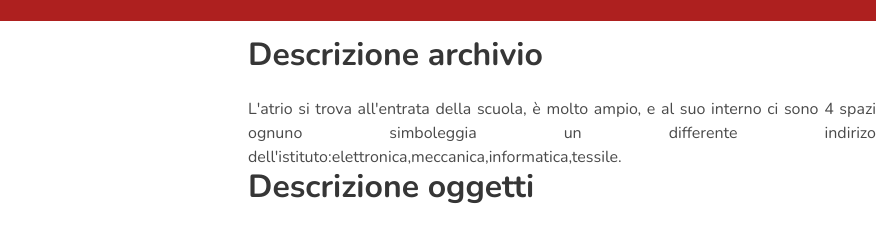
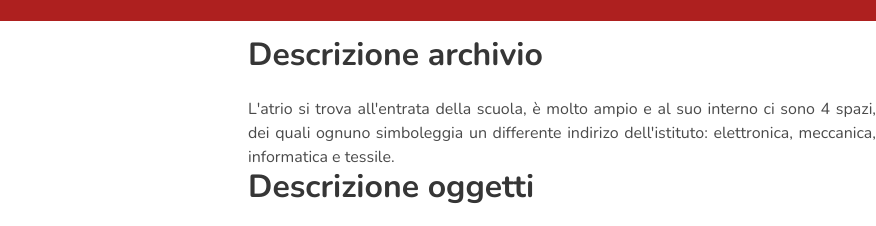
Before and after one commit to lorenzobotti/archivi, a website: page atrio/index.html in a window 1280 px wide. Shown: the part 119-345 px from the top of the page, 404-1280 px from the left. Drawn offline with nearby package versions, Linux system fonts and the light colour scheme.

Commit message:
Correzione contenuto corridoio

```diff
--- a/atrio/index.html
+++ b/atrio/index.html
@@ -44,7 +44,7 @@
         <div class="content" style="text-align: justify">
           <h2 class="title">Descrizione archivio</h2>
       		<p style="text-align:justify">
-      			L'atrio si trova all'entrata della scuola, è molto ampio, e al suo interno ci sono 4 spazi ognuno simboleggia un differente indirizo dell'istituto:elettronica,meccanica,informatica,tessile.
+      			L'atrio si trova all'entrata della scuola, è molto ampio e al suo interno ci sono 4 spazi, dei quali ognuno simboleggia un differente indirizo dell'istituto: elettronica, meccanica, informatica e tessile.
       		</p>
 
       		<h2 class="title">Descrizione oggetti</h2>
```
